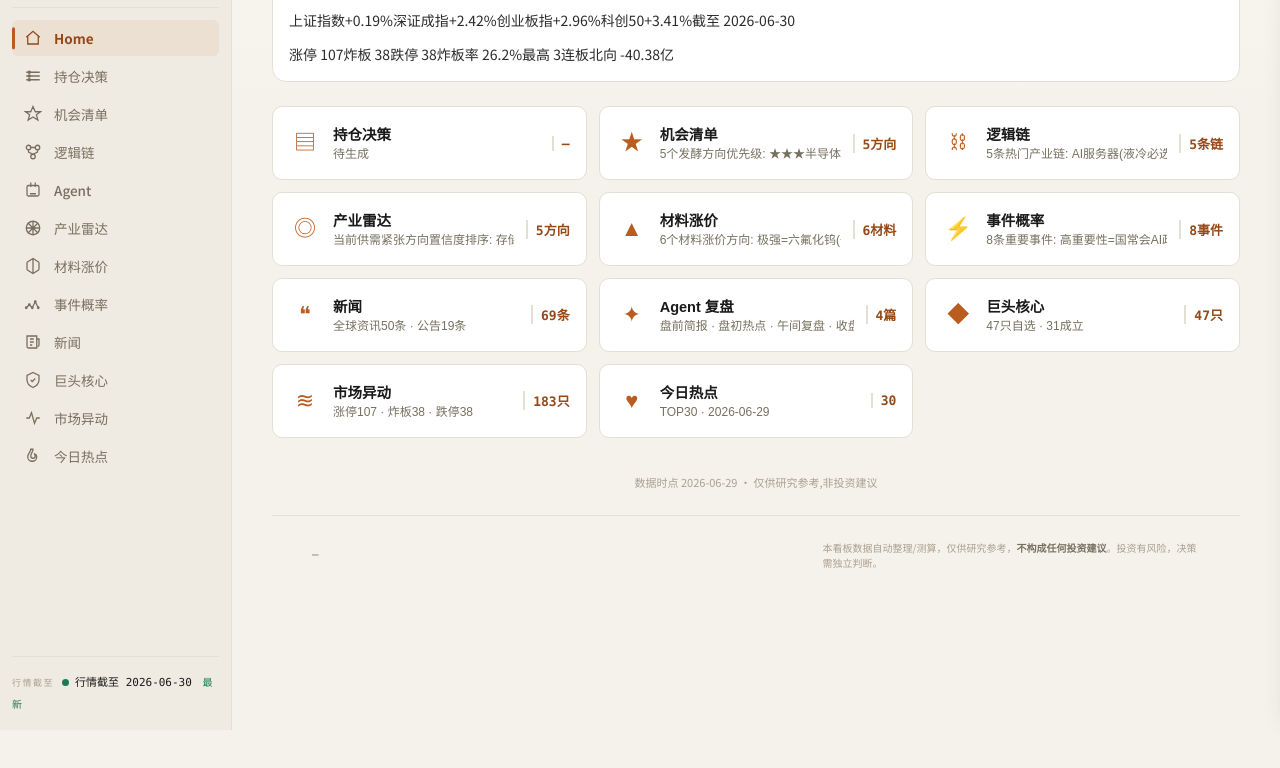
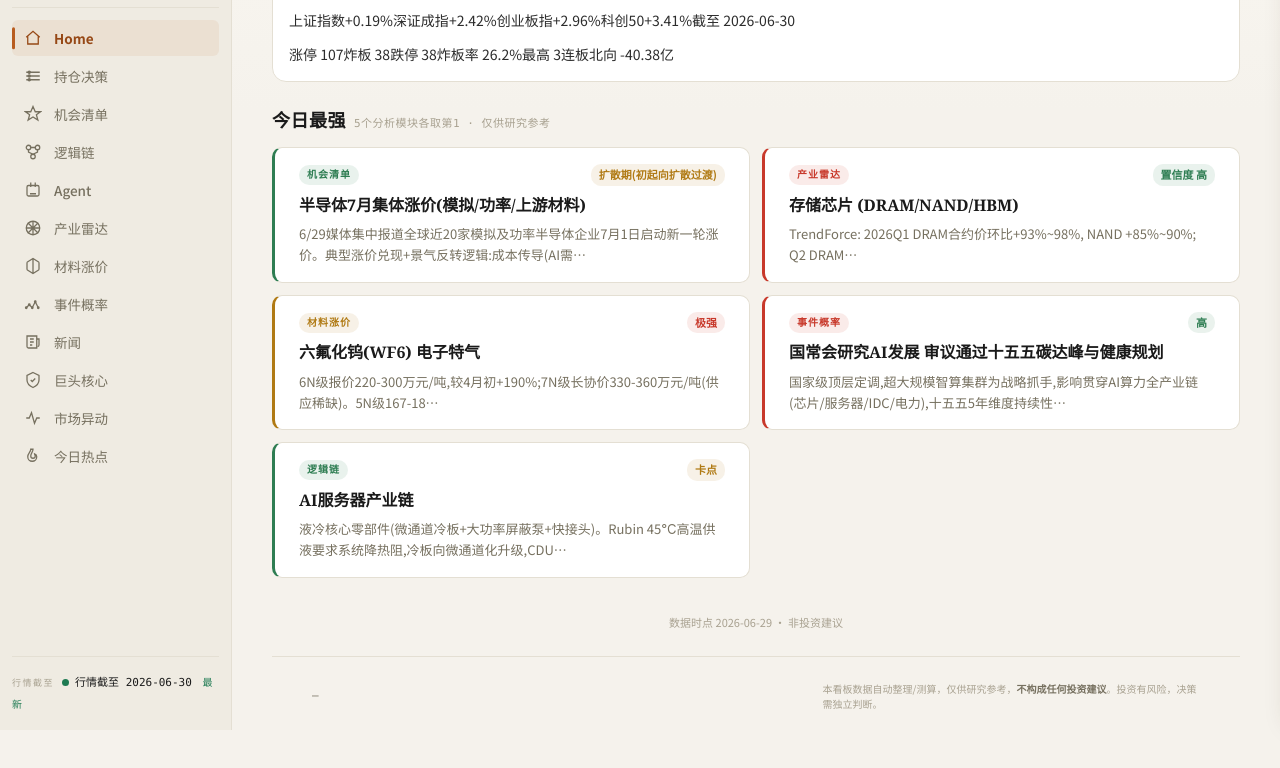
Before and after one commit to 13103205397a-a11y/stock-dashboard, a plain HTML site: page index.html in a window 1280 px wide. Shown: the part 70-838 px from the top of the page. Before the commit the page ends 800 px from the top, so only its background shows below. Drawn offline with Linux system fonts and the light colour scheme.

Commit message:
ui: Home改为今日最强看板(5模块各抽1条)
从5个分析模块各取最强1条纯展示:
- 机会清单: 优先级最高(星最多)
- 产业雷达: 置信度最高
- 材料涨价: 涨价强度最高
- 事件概率: 重要性最高
- 逻辑链: 首条卡脖子环节

每卡含: 模块标签/标题/一句话精华/强度徽章,左侧彩色边条,不跳转
实测: 5精华卡渲染通过2672字符

```diff
--- a/app.js
+++ b/app.js
@@ -733,7 +733,6 @@
   function renderHome() {
     const el = $("#viewHome");
     if (!el) return;
-    // 各模块总结卡片: view键 + 标题 + 图标 + 一句话 + 关键数字
     const ms = META.marketSnapshot;
     const ixHtml = ms && ms.indices && ms.indices.length
       ? ms.indices.map((i) => {
@@ -743,69 +742,81 @@
       : `<span class="empty-inline">待生成</span>`;
     const s = MARKET.sentiment || {};
     const nb = MARKET.northbound;
-    const H = window.HOLDINGS;
     const I = window.INDUSTRY;
     const L = window.LOGIC;
     const E = window.EVENTS;
     const O = window.OPPORTUNITIES;
     const M = window.MATERIALS;
-    const N = window.NEWSALL;
-    const R = window.REPORTS || {};
 
+    // 各模块"最强"选取规则
+    // 产业雷达: confidence 最高(高>中高>中),取第一个
+    const confRank = { "高": 3, "中高": 2, "中": 1 };
+    const bestInd = (I && I.directions || []).slice().sort((a, b) => (confRank[b.confidence] || 0) - (confRank[a.confidence] || 0))[0];
+    // 材料涨价: intensity 最高(极强>强>中强)
+    const intRank = { "极强": 4, "强": 3, "中强": 2, "中": 1 };
+    const bestMat = (M && M.directions || []).slice().sort((a, b) => (intRank[b.intensity] || 0) - (intRank[a.intensity] || 0))[0];
+    // 机会清单: priority 星最多
+    const bestOpp = (O && O.directions || []).slice().sort((a, b) => (b.priority || "").length - (a.priority || "").length)[0];
+    // 事件概率: importance 最高
+    const impRank = { "高": 3, "中高": 2, "中": 1 };
+    const bestEvt = (E && E.events || []).slice().sort((a, b) => (impRank[b.importance] || 0) - (impRank[a.importance] || 0))[0];
+    // 逻辑链: 取第一个(产业链本身无强弱,取首位)
+    const bestLogic = (L && L.chains || [])[0];
+
+    // 精华卡: 标签 + 标题 + 一句话精华 + 强度徽章
     const cards = [
-      { view: "holdings", icon: "▤", title: "持仓决策",
-        line: H && H.list ? H.list.map(x => x.name).join(" · ") : "待生成",
-        num: H && H.list ? `${H.list.length}只` : "—" },
-      { view: "opportunities", icon: "★", title: "机会清单",
-        line: O && O.summary ? (O.summary.length > 50 ? O.summary.slice(0, 50) + "…" : O.summary) : "待生成",
-        num: O && O.directions ? `${O.directions.length}方向` : "—" },
-      { view: "logic", icon: "⛓", title: "逻辑链",
-        line: L && L.summary ? (L.summary.length > 50 ? L.summary.slice(0, 50) + "…" : L.summary) : "待生成",
-        num: L && L.chains ? `${L.chains.length}条链` : "—" },
-      { view: "industry", icon: "◎", title: "产业雷达",
-        line: I && I.summary ? (I.summary.length > 50 ? I.summary.slice(0, 50) + "…" : I.summary) : "待生成",
-        num: I && I.directions ? `${I.directions.length}方向` : "—" },
-      { view: "materials", icon: "▲", title: "材料涨价",
-        line: M && M.summary ? (M.summary.length > 50 ? M.summary.slice(0, 50) + "…" : M.summary) : "待生成",
-        num: M && M.directions ? `${M.directions.length}材料` : "—" },
-      { view: "events", icon: "⚡", title: "事件概率",
-        line: E && E.summary ? (E.summary.length > 50 ? E.summary.slice(0, 50) + "…" : E.summary) : "待生成",
-        num: E && E.events ? `${E.events.length}事件` : "—" },
-      { view: "news", icon: "❝", title: "新闻",
-        line: N ? `全球资讯${(N.global||[]).length}条 · 公告${(N.announcements||[]).length}条` : "待生成",
-        num: N ? `${(N.global||[]).length + (N.announcements||[]).length}条` : "—" },
-      { view: "agent", icon: "✦", title: "Agent 复盘",
-        line: R.reports && R.reports.length ? R.reports.map(r => r.type).join(" · ") : "待生成",
-        num: R.reports ? `${R.reports.length}篇` : "—" },
-      { view: "watch", icon: "◆", title: "巨头核心",
-        line: `${STOCKS.length}只自选 · ${(STOCKS.filter(s => s.review?.verdict === "成立")).length}成立`,
-        num: `${STOCKS.length}只` },
-      { view: "market", icon: "≋", title: "市场异动",
-        line: `涨停${(MARKET.limitUp||[]).length} · 炸板${(MARKET.brokeUp||[]).length} · 跌停${(MARKET.limitDown||[]).length}`,
-        num: `${(MARKET.limitUp||[]).length + (MARKET.brokeUp||[]).length + (MARKET.limitDown||[]).length}只` },
-      { view: "hot", icon: "♥", title: "今日热点",
-        line: window.HOT && window.HOT.list ? `TOP${window.HOT.list.length} · ${window.HOT.date || ""}` : "待生成",
-        num: window.HOT && window.HOT.list ? `${window.HOT.list.length}` : "—" },
-    ];
+      bestOpp ? {
+        tag: "机会清单", tagCls: "ok",
+        title: bestOpp.name,
+        essence: bestOpp.logic ? (bestOpp.logic.length > 60 ? bestOpp.logic.slice(0, 60) + "…" : bestOpp.logic) : "—",
+        badge: bestOpp.stage || "", badgeCls: "warn"
+      } : null,
+      bestInd ? {
+        tag: "产业雷达", tagCls: "up",
+        title: bestInd.name,
+        essence: bestInd.price_signal ? (bestInd.price_signal.length > 60 ? bestInd.price_signal.slice(0, 60) + "…" : bestInd.price_signal) : "—",
+        badge: "置信度 " + (bestInd.confidence || "—"), badgeCls: "ok"
+      } : null,
+      bestMat ? {
+        tag: "材料涨价", tagCls: "warn",
+        title: bestMat.name,
+        essence: bestMat.price ? (bestMat.price.length > 60 ? bestMat.price.slice(0, 60) + "…" : bestMat.price) : "—",
+        badge: bestMat.intensity || "", badgeCls: "up"
+      } : null,
+      bestEvt ? {
+        tag: "事件概率", tagCls: "up",
+        title: bestEvt.title,
+        essence: bestEvt.importance_reason ? (bestEvt.importance_reason.length > 60 ? bestEvt.importance_reason.slice(0, 60) + "…" : bestEvt.importance_reason) : "—",
+        badge: bestEvt.importance || "", badgeCls: "ok"
+      } : null,
+      bestLogic ? {
+        tag: "逻辑链", tagCls: "ok",
+        title: bestLogic.name,
+        essence: bestLogic.bottleneck ? (bestLogic.bottleneck.length > 60 ? bestLogic.bottleneck.slice(0, 60) + "…" : bestLogic.bottleneck) : "—",
+        badge: "卡点", badgeCls: "warn"
+      } : null,
+    ].filter(Boolean);
+
     const cardHtml = cards.map((c) => `
-      <button class="home-card" data-go="${c.view}">
-        <div class="hc-ico">${c.icon}</div>
-        <div class="hc-body">
-          <div class="hc-t">${esc(c.title)}</div>
-          <div class="hc-line">${esc(c.line)}</div>
+      <article class="home-best ${c.tagCls}">
+        <div class="hb-top">
+          <span class="hb-tag ${c.tagCls}">${esc(c.tag)}</span>
+          <span class="hb-badge ${c.badgeCls}">${esc(c.badge)}</span>
         </div>
-        <div class="hc-num">${esc(c.num)}</div>
-      </button>`).join("");
+        <h3 class="hb-title">${esc(c.title)}</h3>
+        <p class="hb-essence">${esc(c.essence)}</p>
+      </article>`).join("");
+
     el.innerHTML = `
       <section class="card blk home-top">
         <h3 class="blk-h">大盘速览</h3>
         <div class="ix-row">${ixHtml}<span class="ix-date">截至 ${esc((ms && ms.date) || "")}</span></div>
         <div class="em-line"><span class="em up">涨停 ${s.zt_count ?? "—"}</span><span class="em warn">炸板 ${s.zb_count ?? "—"}</span><span class="em down">跌停 ${s.dt_count ?? "—"}</span><span class="em">炸板率 ${s.break_rate ?? "—"}%</span><span class="em">最高 ${s.max_height ?? "—"}连板</span>${nb ? `<span class="em ${sgn(nb.total_yi)}">北向 ${nb.total_yi > 0 ? "+" : ""}${nb.total_yi.toFixed(2)}亿</span>` : ""}</div>
       </section>
-      <div class="home-cards">${cardHtml}</div>
-      <div class="home-foot">数据时点 ${esc(MARKET.date || META.signalDate || "")} · 仅供研究参考,非投资建议</div>
+      ${secTitle("今日最强", "5个分析模块各取第1 · 仅供研究参考")}
+      <div class="home-best-grid">${cardHtml || emptyState("分析数据待生成")}</div>
+      <div class="home-foot">数据时点 ${esc(MARKET.date || META.signalDate || "")} · 非投资建议</div>
     `;
-    el.querySelectorAll(".home-card").forEach((b) => b.addEventListener("click", () => switchView(b.dataset.go)));
   }
 
   /* ---------- 2. 持仓决策 ---------- */
--- a/styles.css
+++ b/styles.css
@@ -764,32 +764,40 @@ a.hc-news:hover { color: var(--accent-d); }
   .ev-stock { grid-template-columns: 1fr; gap: 2px; }
 }
 
-/* ============ Home 首页总结 ============ */
+/* ============ Home 今日最强 ============ */
 .home-top { display: flex; flex-direction: column; gap: var(--s-3); margin-bottom: var(--s-5); }
 .home-top .blk-h { font-family: var(--serif); font-size: 16px; }
-.home-cards {
-  display: grid; grid-template-columns: repeat(auto-fill, minmax(280px, 1fr));
+.vsec-title { font-family: var(--serif); font-size: 18px; font-weight: 700; color: var(--ink); margin: var(--s-5) 0 var(--s-3); letter-spacing: .5px; }
+.vsec-sub { font-family: var(--mono); font-size: 11px; font-weight: 400; color: var(--dim); margin-left: var(--s-2); letter-spacing: .5px; }
+
+.home-best-grid {
+  display: grid; grid-template-columns: repeat(auto-fill, minmax(320px, 1fr));
   gap: var(--s-3);
 }
-.home-card {
-  display: flex; align-items: center; gap: var(--s-3);
-  background: var(--card); border: 1px solid var(--line); border-radius: var(--r);
-  padding: var(--s-4); cursor: pointer; text-align: left;
-  transition: all .15s; -webkit-tap-highlight-color: transparent;
+.home-best {
+  position: relative; background: var(--card); border: 1px solid var(--line);
+  border-left: 3px solid var(--muted); border-radius: var(--r);
+  padding: var(--s-4) var(--s-5); display: flex; flex-direction: column; gap: var(--s-2);
 }
-.home-card:hover { border-color: var(--accent-l); box-shadow: 0 2px 12px -4px rgba(60,50,30,.12); transform: translateY(-1px); }
-.home-card:active { transform: scale(.98); }
-.hc-ico { font-size: 22px; color: var(--accent); flex-shrink: 0; width: 32px; text-align: center; line-height: 1; }
-.hc-body { flex: 1; min-width: 0; }
-.hc-t { font-weight: 600; font-size: 14.5px; color: var(--ink); margin-bottom: 2px; }
-.hc-line { font-size: 12px; color: var(--muted); line-height: 1.4; overflow: hidden; text-overflow: ellipsis; white-space: nowrap; }
-.hc-num { font-family: var(--mono); font-size: 13px; font-weight: 600; color: var(--accent-d); flex-shrink: 0; padding-left: var(--s-2); border-left: 2px solid var(--line); }
+.home-best.up { border-left-color: var(--up); }
+.home-best.ok { border-left-color: var(--ok); }
+.home-best.warn { border-left-color: var(--warn); }
+.hb-top { display: flex; align-items: center; justify-content: space-between; gap: var(--s-2); }
+.hb-tag { font-family: var(--mono); font-size: 10px; font-weight: 600; letter-spacing: 1px; text-transform: uppercase; padding: 2px 8px; border-radius: 10px; background: var(--bg-2); color: var(--muted); }
+.hb-tag.up { background: rgba(200,57,43,.1); color: var(--up); }
+.hb-tag.ok { background: rgba(46,125,82,.1); color: var(--ok); }
+.hb-tag.warn { background: rgba(176,122,20,.1); color: var(--warn); }
+.hb-badge { font-size: 11px; font-weight: 600; padding: 2px 8px; border-radius: 10px; background: var(--bg-2); color: var(--muted); }
+.hb-badge.up { background: rgba(200,57,43,.1); color: var(--up); }
+.hb-badge.ok { background: rgba(46,125,82,.1); color: var(--ok); }
+.hb-badge.warn { background: rgba(176,122,20,.1); color: var(--warn); }
+.hb-title { font-family: var(--serif); font-size: 16px; font-weight: 700; color: var(--ink); line-height: 1.4; margin: 0; }
+.hb-essence { font-size: 13px; line-height: 1.6; color: var(--muted); margin: 0; }
 .home-foot { text-align: center; font-size: 11px; color: var(--dim); margin-top: var(--s-5); padding: var(--s-3); }
 
 @media (max-width: 720px) {
-  .home-cards { grid-template-columns: 1fr; gap: var(--s-2); }
-  .home-card { padding: var(--s-3); }
-  .hc-ico { font-size: 20px; width: 28px; }
-  .hc-t { font-size: 14px; }
-  .hc-line { font-size: 11px; }
+  .home-best-grid { grid-template-columns: 1fr; gap: var(--s-2); }
+  .home-best { padding: var(--s-4); }
+  .hb-title { font-size: 15px; }
+  .hb-essence { font-size: 12.5px; }
 }
```
